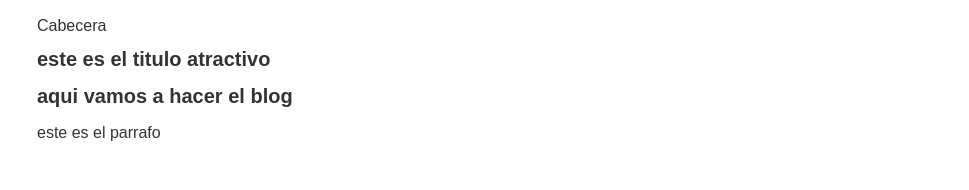
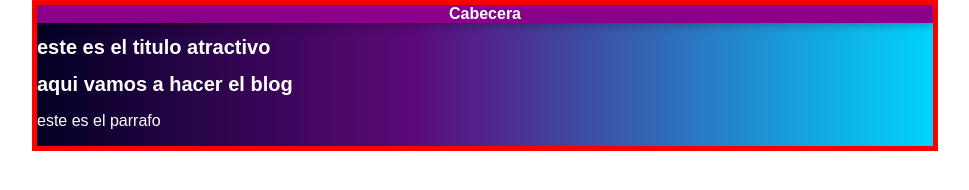
Before and after one commit to shogunIncognito/hyperblog, a plain HTML site: page blogpost.html in a window 1280 px wide. Shown: the whole page, without its empty margins (155-1124 px from the left). Drawn offline with Linux system fonts and the light colour scheme.

Commit message:
Finalizada cabecera con gradiente

```diff
--- a/css/style.css
+++ b/css/style.css
@@ -8,11 +8,22 @@ body{
 }
 #container{
     width: 70%;
-    padding: 1em;
     text-align: left;
-    border: 1px solid #DDD1;
+    border: 5px solid red;
     margin: 0 auto;
+    background: rgb(2,0,36);
+    background: linear-gradient(90deg, rgba(2,0,36,1) 0%, rgba(92,9,121,1) 42%, rgba(0,212,255,1) 100%);
+    color: white;
 }
 #container h1{
     font-size: 20px;
+
 }
+#cabecera{
+    color: white;
+    box-shadow: #333;
+    background-color: darkmagenta;
+    text-align: center;
+    font-weight: bold;
+    box-shadow: rgba(0, 0, 0, 0.24) 0px 3px 8px;
+}
```
